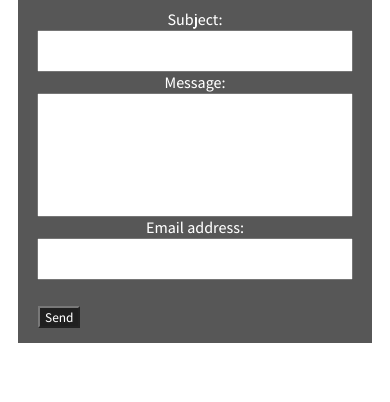
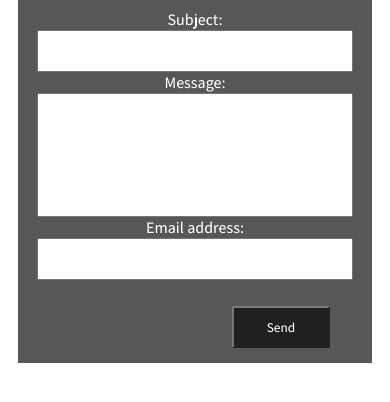
Before and after one commit to jmrhadz/week-8-css, a plain HTML site: page contact.html in a window 390 px wide. Shown: the part 112-514 px from the top of the page. Drawn offline with Linux system fonts and the light colour scheme.

Commit message:
contact us responsive margins

```diff
--- a/styles.css
+++ b/styles.css
@@ -120,8 +120,11 @@ td {
 li {
     margin: 1%;
 }
+form {
+    margin-top:10px;
+}
+.form {
 
-.form {
     display:block;
     background-color: rgb(87, 87, 87);
     padding:10px;
@@ -141,14 +144,16 @@ form > label {
 
 
 #submit {
-    width:max-content;
+    width: 30%;
     margin:5px;
     display:block;
     background-color:rgb(32, 32, 32);
     color:white;
-    right:0;
     border-width:2px;
-    border-color:rgb(120,120,120)
+    border-color:rgb(120,120,120);
+    position:relative;
+    left:60%;
+    padding:3%;
 }
 
 .textbox {
@@ -226,6 +231,9 @@ form > label {
         width:90%;
         margin-bottom:5px;
     }
+    form {
+        margin-top:0;
+    }
 }
 @media screen and (max-width: 480px) {
     .main {
@@ -251,5 +259,7 @@ form > label {
         padding: 10px;
         margin-bottom:0;
     }
-
+    form {
+        margin-top:0;
+    }
 }
```
